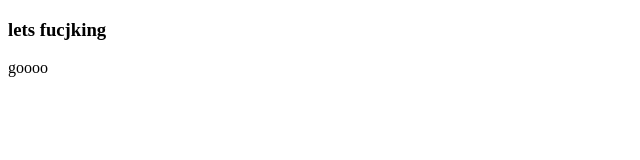
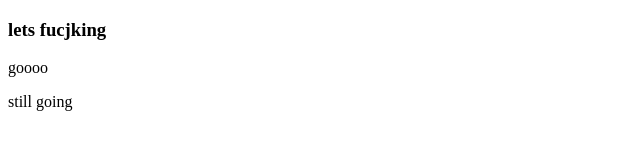
Before and after one commit to Lucidifier/testrepo, a plain HTML site: page index.html in a window 1280 px wide. Shown: the full height of the page, 0-640 px from the left. Drawn offline with Linux system fonts and the light colour scheme.

Commit message:
Edit index.html

```diff
--- a/index.html
+++ b/index.html
@@ -7,5 +7,6 @@
     <body>
         <h3>lets fucjking</h3>
         <p>goooo</p>
+        <p>still going</p>
     </body>
 </html>
```
